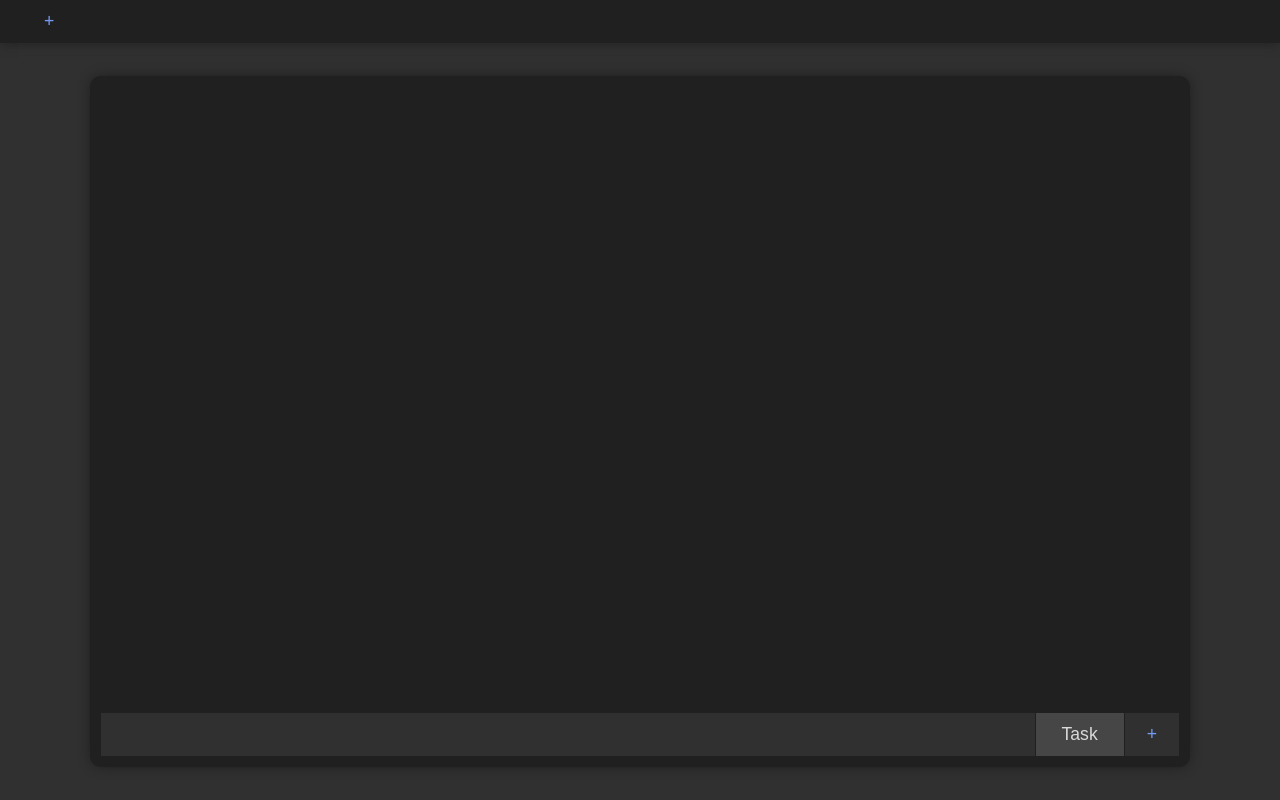
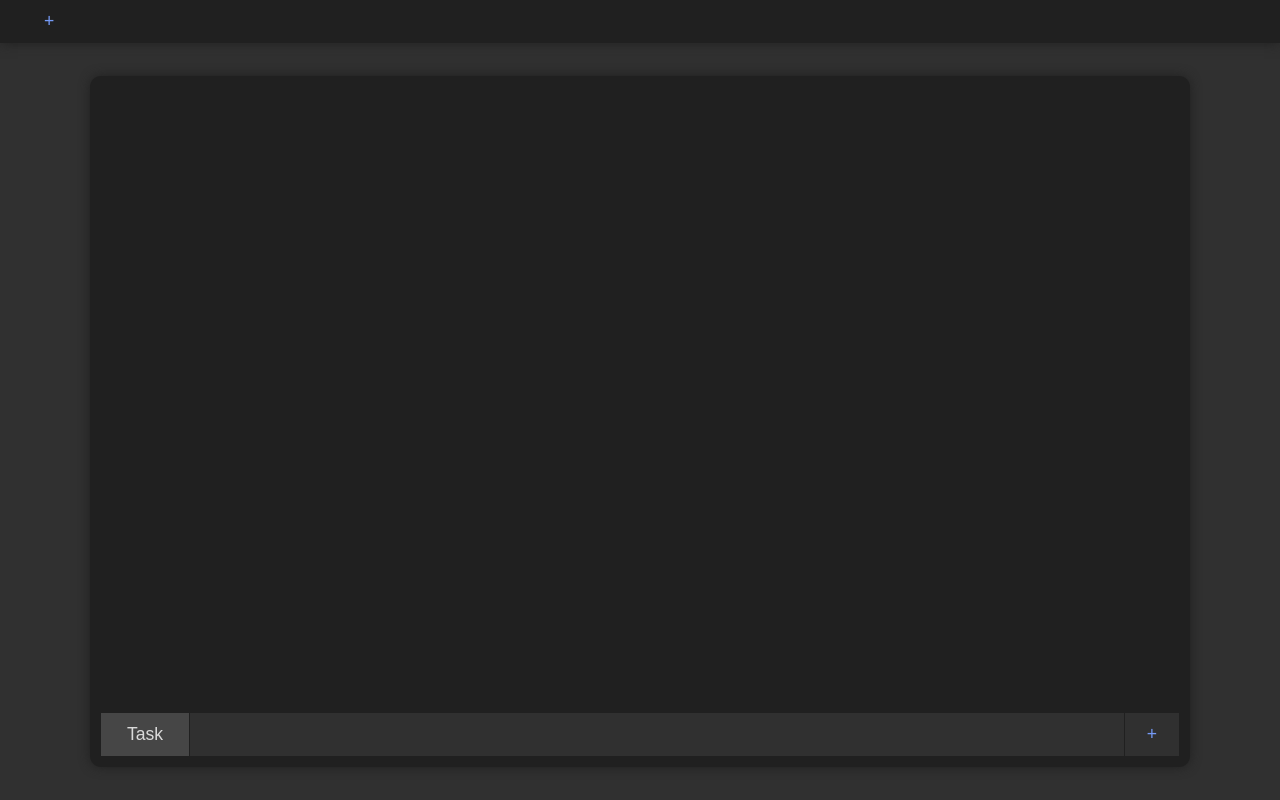
Before and after one commit to devshashtag/flow-planner, a website: page index.html in a window 1280 px wide. Drawn offline with nearby package versions, Linux system fonts and the light colour scheme; files that its build step writes are made by us from their sources.

Commit message:
input sizes fixed
item-type move before item-text

```diff
--- a/assets/js/modules/interface.js
+++ b/assets/js/modules/interface.js
@@ -95,6 +95,7 @@ class Interface {
 
     if (target.classList.contains('list__item')) {
       const classList = Array.from(target.classList);
+      // remove list__item
       classList.shift();
 
       this.itemType.className = '';
--- a/assets/scss/components/_input.scss
+++ b/assets/scss/components/_input.scss
@@ -4,7 +4,7 @@
   text-transform: capitalize;
   white-space: nowrap;
   font-size: inherit;
-  overflow: hidden;
+  overflow: auto;
   color: inherit;
   width: 100%;
 
@@ -32,6 +32,7 @@
 .input-default {
   background-color: $theme-input-default;
   padding: 1rem;
+  max-height: 10rem;
 }
 
 // input type
@@ -42,10 +43,10 @@
   text-transform: capitalize;
   white-space: nowrap;
   font-size: inherit;
+  height: 100%;
 
   display: flex;
-  justify-content: center;
-  align-items: center;
+  justify-content: flex-start;
 
   @extend .no-select;
 
@@ -149,6 +150,7 @@
 }
 
 .button-default {
+  height: 100%;
   background-color: $theme-button-default;
 
   &:hover {
--- a/assets/scss/pages/_home.scss
+++ b/assets/scss/pages/_home.scss
@@ -49,7 +49,6 @@ main.main {
       &::before,
       &::after {
         content: attr(data-time);
-        cursor: pointer;
 
         display: flex;
         align-items: center;
@@ -70,6 +69,7 @@ main.main {
         align-items: center;
         padding: 0.7rem 1rem;
         width: 100%;
+        word-break: break-all;
       }
 
       // types
--- a/index.html
+++ b/index.html
@@ -40,8 +40,6 @@
           <ul class="items__list" id="items-list"></ul>
           <!-- input -->
           <div class="items__input">
-            <!-- text -->
-            <div class="input-default" id="item-text" contenteditable="true"></div>
             <!-- type -->
             <div class="input-type">
               <!-- selected -->
@@ -54,6 +52,8 @@
                 <li class="list__item type__note">note</li>
               </ul>
             </div>
+            <!-- text -->
+            <div class="input-default" id="item-text" contenteditable="true"></div>
             <!-- btn -->
             <button class="button-default" id="item-btn"><span>+</span></button>
           </div>
```
